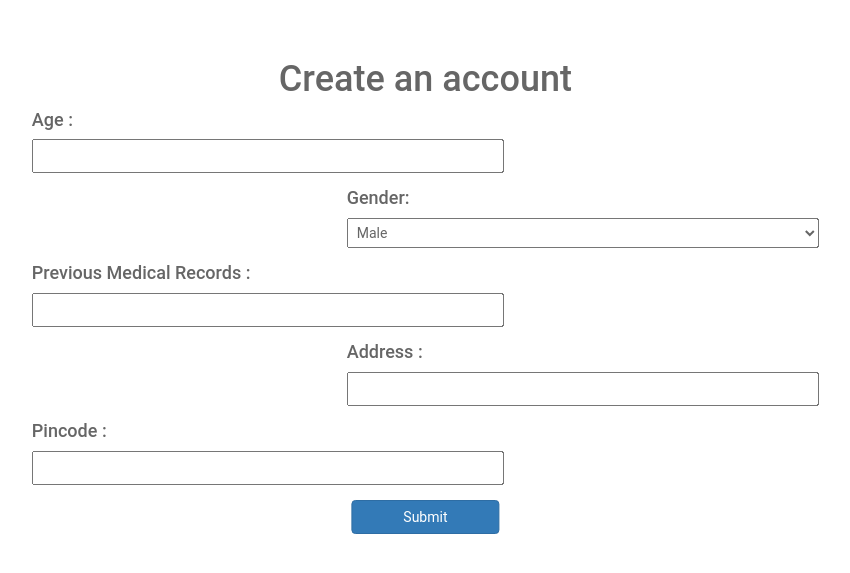
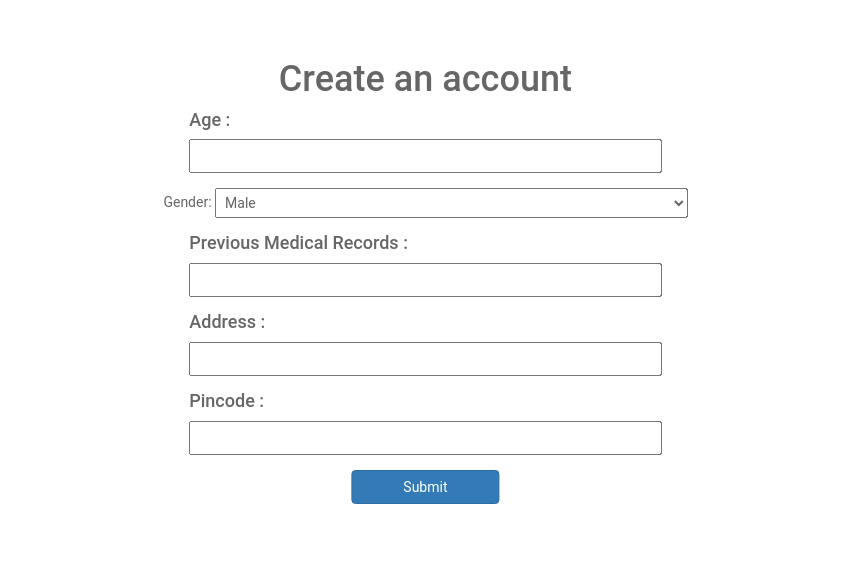
Before and after one commit to arjunqwerty/Zorg-V3, a Flask app: page /add_profile in a window 1280 px wide. Shown: the part 68-641 px from the top of the page, without its empty margins (189-1039 px from the left). Run offline with Flask 2, Linux system fonts and the light colour scheme; the visitor is signed in with stand-in values (Sample User, id 1); some libraries are stand-ins or nearby versions.

Commit message:
Update add_profile.html

```diff
--- a/templates/add_profile.html
+++ b/templates/add_profile.html
@@ -84,31 +84,31 @@
       <form method="POST" action="/add_profile">
         <h1 class="text-center">Create an account</h1>
           <div class="account-details text-center">
-            <div class="form-group" align="left"><!--age-->
-              <h4>Age :</h4>
+            <div class="form-group" align="center"><!--age-->
+              <h4 class="right-heading" align="left">Age :</h4>
               <input
                   class="text"
                   type="text"
                   name="age"
                   required="">
             </div>
-            <div class="form-group" align="right"><!--gender-->
-              <h4 class="right-heading" align="left">Gender:</h4>
+            <div class="form-group" align="center"><!--gender-->
+              <h4class="right-heading" align="left">Gender:</h4>
               <select class="width-option" name="gender">
                 <option value="M">Male</option>
                 <option value="F">Female</option>
                 <option value="O">Other</option>
               </select>
             </div>
-            <div class="form-group" align="left"><!--prevmedrcrds-->
-              <h4>Previous Medical Records :</h4>
+            <div class="form-group" align="center"><!--prevmedrcrds-->
+              <h4 class="right-heading" align="left">Previous Medical Records :</h4>
               <input
                   class="text"
                   type="text"
                   name="prevmedrcrds"
                   required="">
             </div>
-            <div class="form-group" align="right"><!--address-->
+            <div class="form-group" align="center"><!--address-->
               <h4 class="right-heading" align="left">Address :</h4>
               <input
                   class="text"
@@ -116,8 +116,8 @@
                   name="address"
                   required="">
             </div>
-            <div class="form-group" align="left"><!--pincode-->
-              <h4>Pincode :</h4>
+            <div class="form-group" align="center"><!--pincode-->
+              <h4 class="right-heading" align="left">Pincode :</h4>
               <input
                   class="text"
                   type="text"
```
